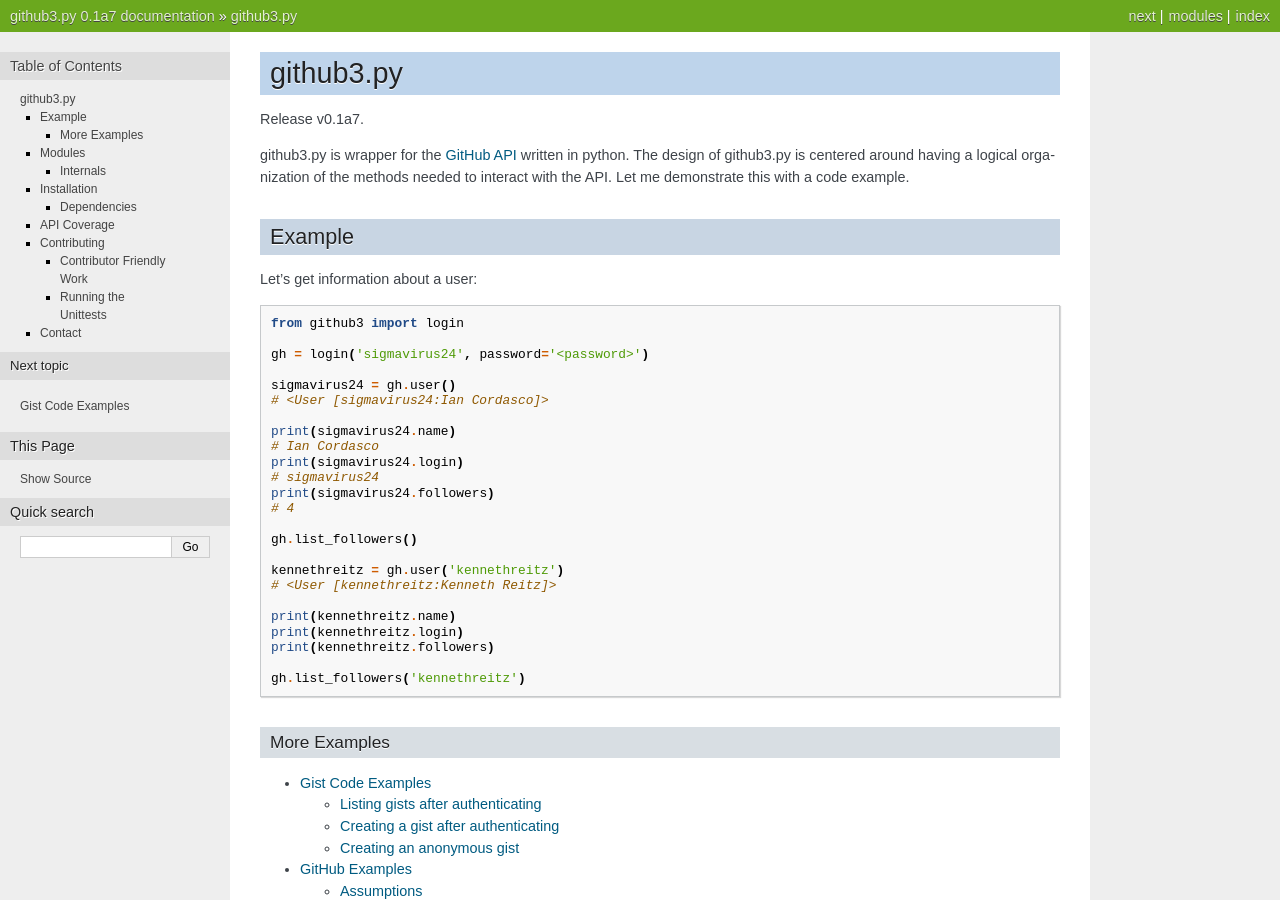
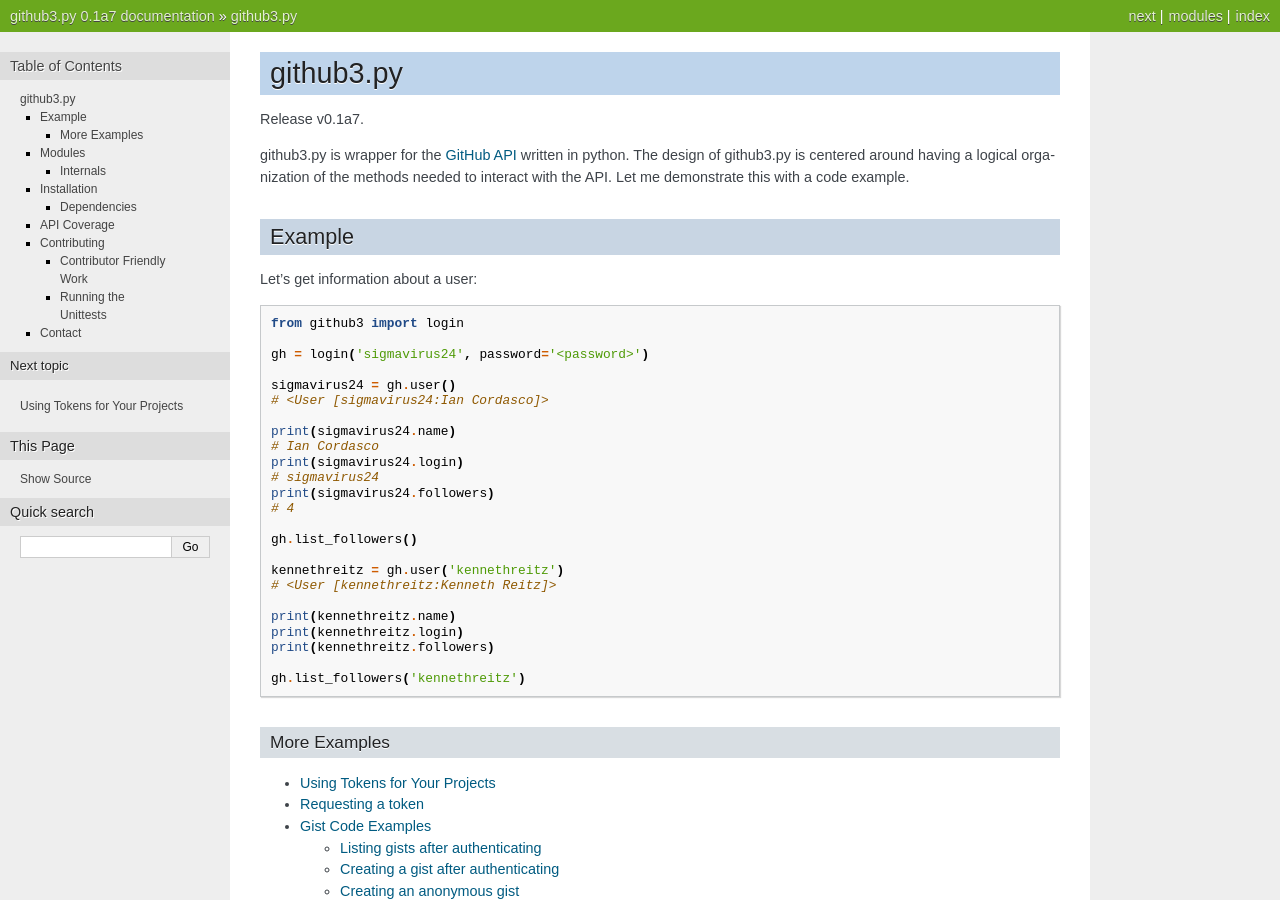
Before and after one commit to sigmavirus24/github3.py, a Sphinx documentation site: the page built from docs/index.rst, in a window 1280 px wide and 900 px high. Built offline with Sphinx 7.4.7, drawn with Linux system fonts in a browser that asks for light colours; part of the change alters nothing that is shown.

Commit message:
A design pattern for using tokens
I saw someone using plain-text username and password files to store user
information in their application. It frankly made me cringe, so I thought I
would add this to help them and others along.

[ci skip]

```diff
--- /dev/null
+++ b/docs/examples/oauth.rst
@@ -0,0 +1,81 @@
+.. _oauth:
+
+Using Tokens for Your Projects
+------------------------------
+
+Let's say you're designing an application that uses github3.py. If your
+intention is to have users authenticate, you have a few options.
+
+1. Ask the user to enter their credentials each time they start the
+   application. (Or save the username somewhere, and just ask for the
+   password.)
+2. Ask the user to supply their credentials once and store them somewhere for
+   later use. (**VERY VERY BAD**)
+3. Ask the user to supply their credentials once, get an authorization token
+   and store that for later use.
+
+The first isn't a bad method at all, it just unfortunately may lead to unhappy
+users, this should always be an option though. The second (as I already noted)
+is a bad idea. Even if you obfuscate the username and password, they can still
+be discovered and no level of obfuscation is clever enough. (May I also take
+this moment to remind people that base64 is **not** encryption.) The last is
+probably the least objectionable of the evils. The token has scopes so there
+is only so much someone can do with it and it works well with github3.py.
+
+Requesting a token
+------------------
+
+If you're not doing a web application, you are more than welcome to use
+github3.py (otherwise work with redirects_). Let's say your application needs
+access to public and private repositories, and the users but not to gists.
+Your scopes_ should be ``['user', 'repo']``. I'm also assuming your
+application will not be deleting any repositories. The only things left to do
+are collect the username and password and give a good description for your
+application.
+
+::
+
+    from github3 import authorize
+    from getpass import getuser, getpass
+
+    user = getuser()
+    password = ''
+
+    while not password:
+        password = getpass('Password for {0}: '.format(user))
+
+    note = 'github3.py example app'
+    note_url = 'http://example.com'
+    scopes = ['user', 'repo']
+
+    auth = authorize(user, password, scopes, note, note_url)
+
+    with open(CREDENTIALS_FILE, 'w') as fd:
+        fd.write(auth.token + '\n')
+        fd.write(auth.id)
+
+In the future, you can then read that token in without having to bother your
+user. If at some later point in the lifetime of your application you need more
+privileges, you simply do the following:
+
+::
+
+    from github3 import login
+
+    token = id = ''
+    with open(CREDENTIALS_FILE, 'r') as fd:
+        token = fd.readline().strip()  # Can't hurt to be paranoid
+        id = fd.readline().strip()
+
+    gh = login(token=token)
+    auth = gh.authorization(id)
+    auth.update(add_scopes=['repo:status', 'gist'], rm_scopes=['user'])
+
+    # if you want to be really paranoid, you can then test:
+    # token == auth.token
+    # in case the update changes the token
+
+Hopefully this helps someone.
+
+.. _redirects: http://developer.github.com/v3/oauth/#redirect-urls
+.. _scopes: http://developer.github.com/v3/oauth/#scopes
--- a/docs/index.rst
+++ b/docs/index.rst
@@ -44,6 +44,7 @@ More Examples
 .. toctree::
     :maxdepth: 2
 
+    examples/oauth
     examples/gist
     examples/github
     examples/issue
```
